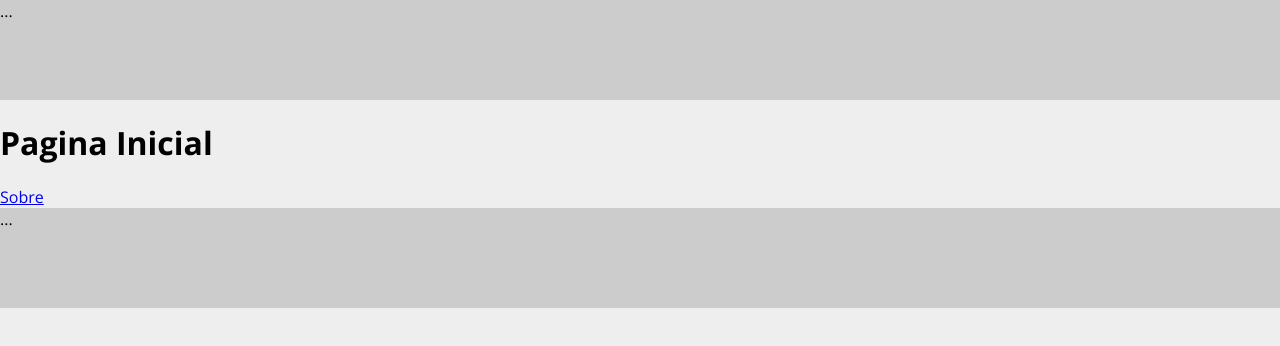
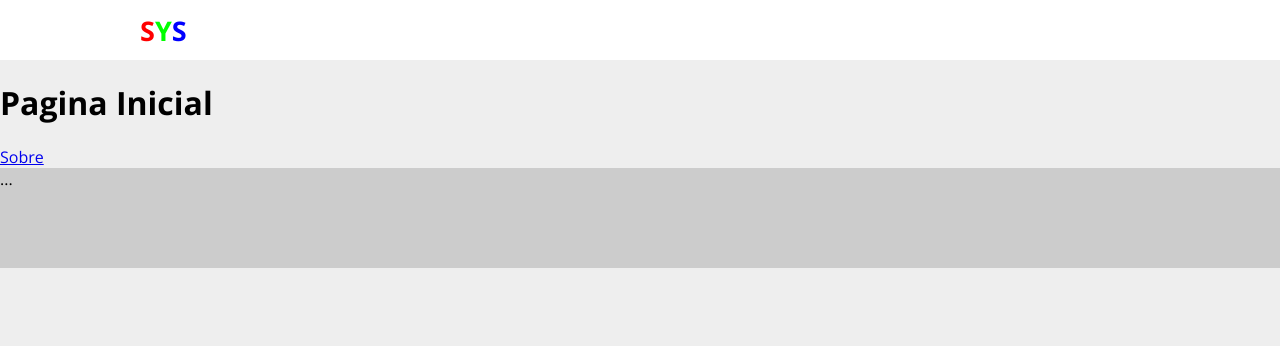
Before and after one commit to natanaelrodrigues/olx-frontend, a React (Create React App) app: page / in a window 1280 px wide. Shown: the top 346 px of the page. Built offline with nearby package versions, Linux system fonts and the light colour scheme.

Commit message:
Header>Logo

```diff
--- a/src/components/partials/Header/index.js
+++ b/src/components/partials/Header/index.js
@@ -1,8 +1,23 @@
 import React from "react";
+
+import { Link } from "react-router-dom";
+
 import { HeaderArea } from "./styled";
 
 const Header = () => {
-  return <HeaderArea>...</HeaderArea>;
+  return (
+    <HeaderArea>
+      <div className="container">
+        <div className="logo">
+          <Link to="/">
+            <span className="logo-1">S</span>
+            <span className="logo-2">Y</span>
+            <span className="logo-3">S</span>
+          </Link>
+        </div>
+      </div>
+    </HeaderArea>
+  );
 };
 
 export default Header;
--- a/src/components/partials/Header/styled.js
+++ b/src/components/partials/Header/styled.js
@@ -1,6 +1,43 @@
 import styled from "styled-components";
 
 export const HeaderArea = styled.div`
-  height: 100px;
-  background-color: #ccc;
+  background-color: #fff;
+  height: 60px;
+  border-bottom: 1px solid $CCC;
+
+  .container {
+    max-width: 1000px;
+    margin: auto;
+    display: flex;
+  }
+
+  a {
+    text-decoration: none;
+  }
+
+  .logo {
+    flex: 1;
+    display: flex;
+    align-items: center;
+    height: 60px;
+
+    .logo-1,
+    .logo-2,
+    .logo-3 {
+      font-size: 27px;
+      font-weight: bold;
+    }
+
+    .logo-1 {
+      color: #ff0000;
+    }
+
+    .logo-2 {
+      color: #00ff00;
+    }
+
+    .logo-3 {
+      color: #0000ff;
+    }
+  }
 `;
```
